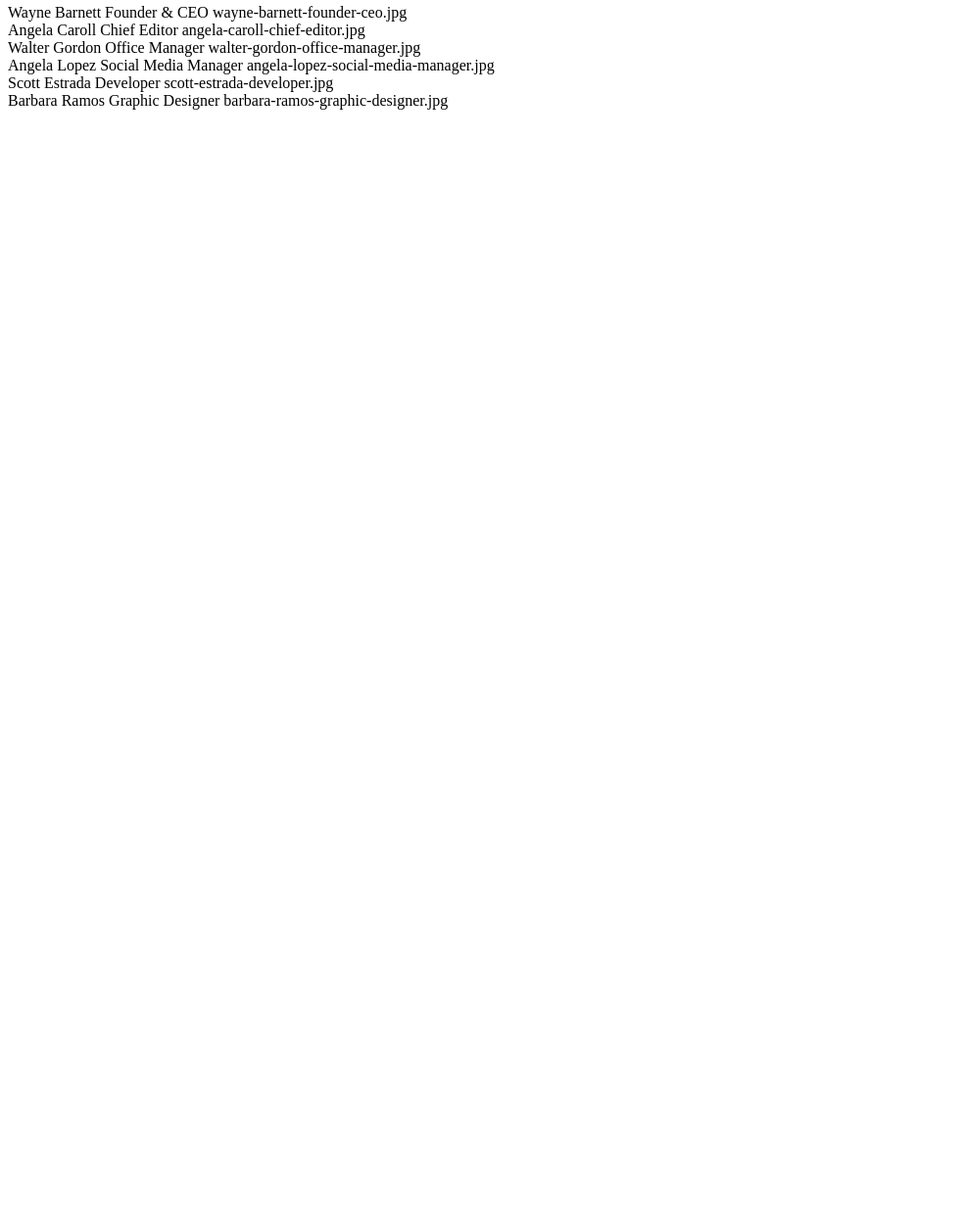
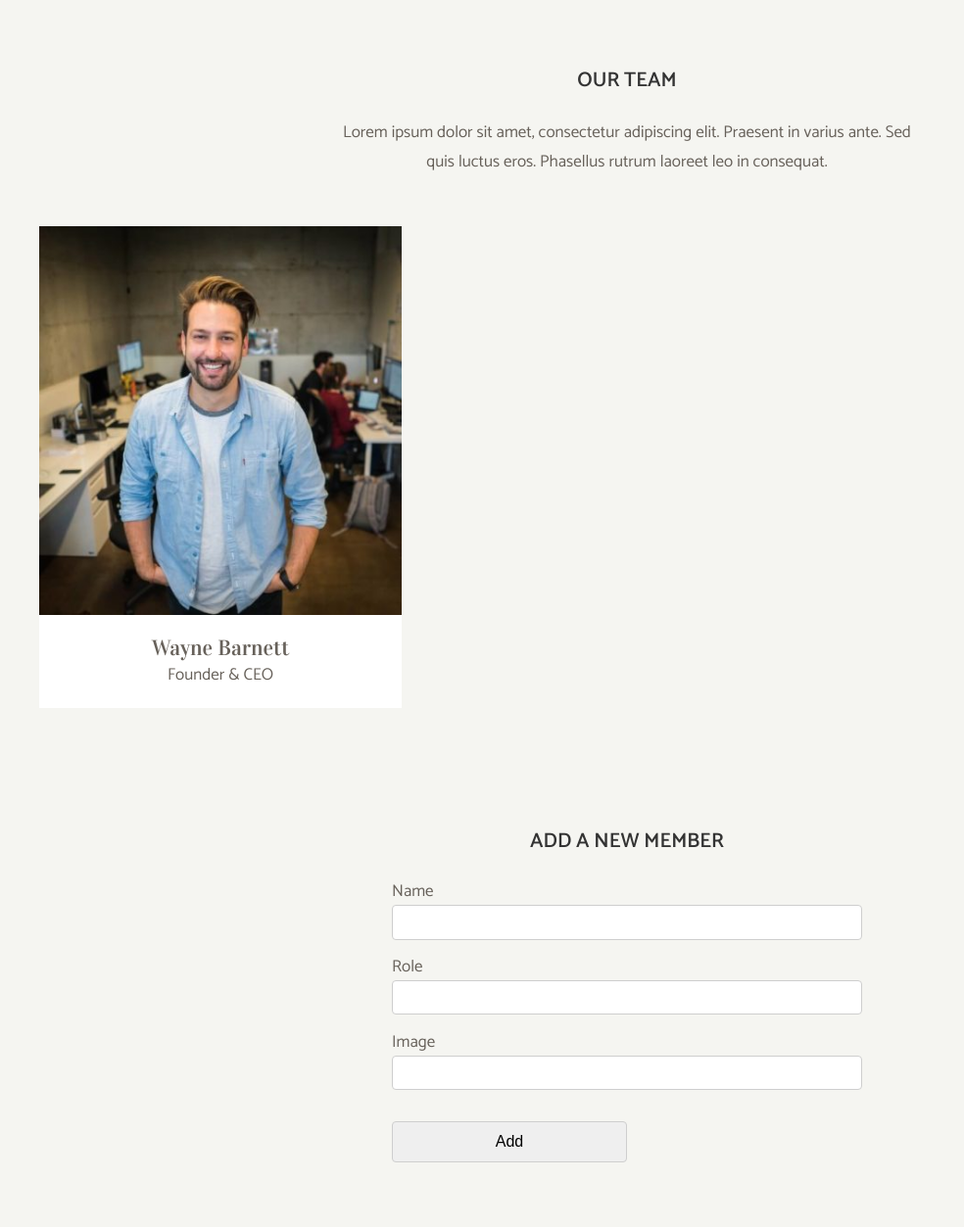
Before and after one commit to comemaino/js-our-team, a plain HTML site: page index.html in a window 1280 px wide. Shown: the part 4-1257 px from the top of the page at 98% size, without its empty margins (0-984 px from the left). Before the commit the page ends 800 px from the top, so only its background shows below. Drawn offline with Linux system fonts and the light colour scheme.

Commit message:
Add: base html

```diff
--- a/css/style.css
+++ b/css/style.css
@@ -0,0 +1,128 @@
+* {
+  box-sizing: border-box;
+  margin: 0;
+  padding: 0;
+}
+
+body {
+  color: #67615a;
+  background-color: #f5f5f1;
+
+  font-family: "Catamaran", sans-serif;
+  font-size: 17px;
+  font-weight: 400;
+}
+
+.container {
+  max-width: 1200px;
+  margin: 0 auto;
+}
+
+section {
+  padding: 50px 0;
+}
+
+.section-title {
+  margin: 20px 0;
+
+  text-align: center;
+  text-transform: uppercase;
+
+  color: #333;
+
+  font-size: 21px;
+  font-weight: 600;
+  line-height: 1.6;
+}
+
+.section-description {
+  max-width: 600px;
+  margin: 0 auto;
+
+  text-align: center;
+
+  line-height: 1.8;
+}
+
+.team-container {
+  display: flex;
+  flex-wrap: wrap;
+  justify-content: space-between;
+}
+
+.team-card {
+  flex-basis: 370px;
+
+  margin-top: 50px;
+  margin-right: 28px;
+}
+
+.team-container::after {
+  flex: auto;
+
+  content: "";
+}
+
+.card-image {
+  overflow: hidden;
+
+  cursor: pointer;
+}
+
+.card-image img {
+  display: block;
+
+  max-width: 100%;
+
+  transition: all 1s;
+}
+
+.card-image:hover img {
+  transform: scale(1.1, 1.1);
+
+  opacity: 0.9;
+}
+
+.card-text {
+  padding: 20px;
+
+  text-align: center;
+
+  background-color: #fff;
+}
+
+.card-text h3 {
+  font-family: "Vidaloka", serif;
+  font-size: 22px;
+  font-weight: 400;
+}
+
+.form-container {
+  max-width: 480px;
+  margin: auto;
+}
+
+label {
+  margin-bottom: 0.25em;
+}
+input,
+select,
+button {
+  display: block;
+
+  width: 100%;
+  height: 2.65em;
+  margin-bottom: 1em;
+  padding: 0.25em 1em;
+
+  border: 1px solid #cecece;
+  border-radius: 4px;
+  box-shadow: none;
+}
+
+button {
+  width: 50%;
+  margin-top: 2em;
+
+  font-size: 1rem;
+}
--- a/index.html
+++ b/index.html
@@ -2,13 +2,57 @@
 <html lang="en">
   <head>
     <meta charset="UTF-8" />
-    <meta http-equiv="X-UA-Compatible" content="IE=edge" />
-    <meta name="viewport" content="width=device-width, initial-scale=1.0" />
     <title>Our Team</title>
     <link rel="stylesheet" href="css/style.css" />
+    <link rel="preconnect" href="https://fonts.googleapis.com" />
+    <link rel="preconnect" href="https://fonts.gstatic.com" crossorigin />
+    <link
+      href="https://fonts.googleapis.com/css2?family=Catamaran:wght@400;600&family=Vidaloka&display=swap"
+      rel="stylesheet"
+    />
   </head>
   <body>
-    <div id="container"></div>
-    <script src="js/script.js" type="text/javascript"></script>
+    <section id="team">
+      <div class="container">
+        <h2 class="section-title">Our team</h2>
+        <p class="section-description">
+          Lorem ipsum dolor sit amet, consectetur adipiscing elit. Praesent in
+          varius ante. Sed quis luctus eros. Phasellus rutrum laoreet leo in
+          consequat.
+        </p>
+        <div id="team-container" class="team-container">
+          <!-- Inseriamo inizialmente una card statica per stilarla e vedere l'effetto finale -->
+
+          <div class="team-card">
+            <div class="card-image">
+              <img
+                src="img/wayne-barnett-founder-ceo.jpg"
+                alt="Wayne Barnett"
+              />
+            </div>
+            <div class="card-text">
+              <h3>Wayne Barnett</h3>
+              <p>Founder & CEO</p>
+            </div>
+          </div>
+        </div>
+      </div>
+    </section>
+
+    <section id="add-member">
+      <div class="container">
+        <h2 class="section-title">Add a new member</h2>
+        <div class="form-container">
+          <label for="name">Name </label>
+          <input type="text" id="name" />
+          <label for="role">Role </label>
+
+          <input type="text" id="role" />
+          <label for="name">Image </label>
+          <input type="text" id="image" />
+          <button type="button" id="addMemberButton">Add</button>
+        </div>
+      </div>
+    </section>
   </body>
 </html>
--- a/js/script.js
+++ b/js/script.js
@@ -40,15 +40,15 @@ for (let i = 0; i < team.length; i++) {
   // console.log(teamMember);
   console.log(teamMember.name, teamMember.role, teamMember.image);
 
-  const container = document.getElementById("container");
+  //MILESTONE 2:
+  // stampare le stesse informazioni su DOM sottoforma di stringhe
+  const container = document.getElementById("team-container");
   // console.log(container);
   const memberString = document.createElement("div");
   memberString.innerHTML = `${teamMember.name} ${teamMember.role} ${teamMember.image}`;
   container.appendChild(memberString);
 }
 
-//MILESTONE 2:
-// stampare le stesse informazioni su DOM sottoforma di stringhe
 //BONUS 1:
 // trasformare la stringa foto in una immagine effettivaBONUS 2:
 // organizzare i singoli membri in card/schedeBONUS 3:
```
Also changed, not shown: img/angela-caroll-chief-editor.jpg (added), img/angela-lopez-social-media-manager.jpg (added), img/barbara-ramos-graphic-designer.jpg (added), img/new-team-member-01.jpg (added), img/new-team-member-02.jpg (added), img/new-team-member-03.jpg (added), img/new-team-member-04.jpg (added), img/scott-estrada-developer.jpg (added), img/walter-gordon-office-manager.jpg (added), img/wayne-barnett-founder-ceo.jpg (added).
